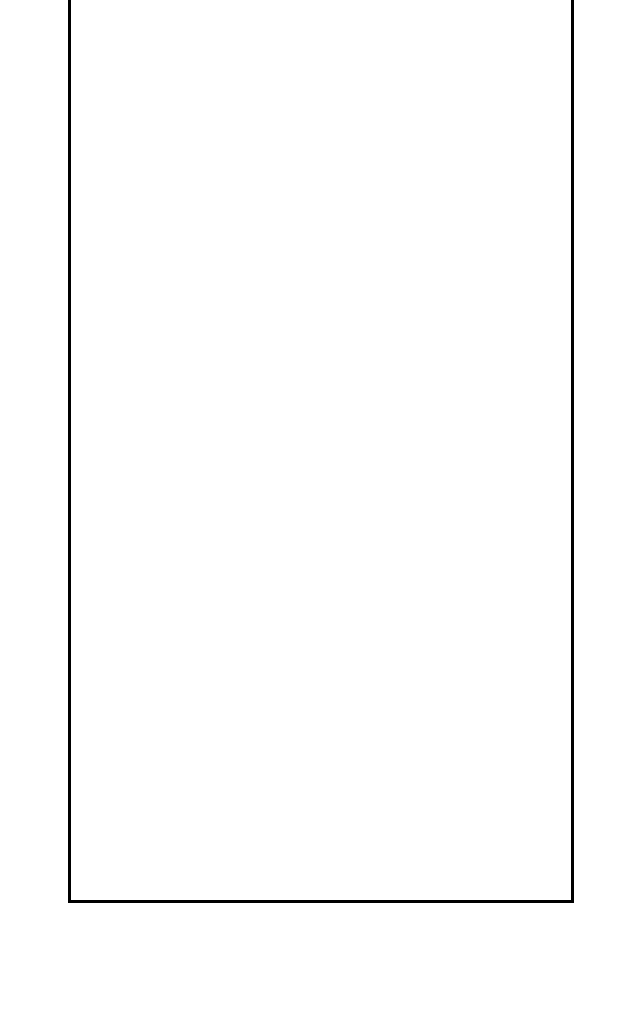
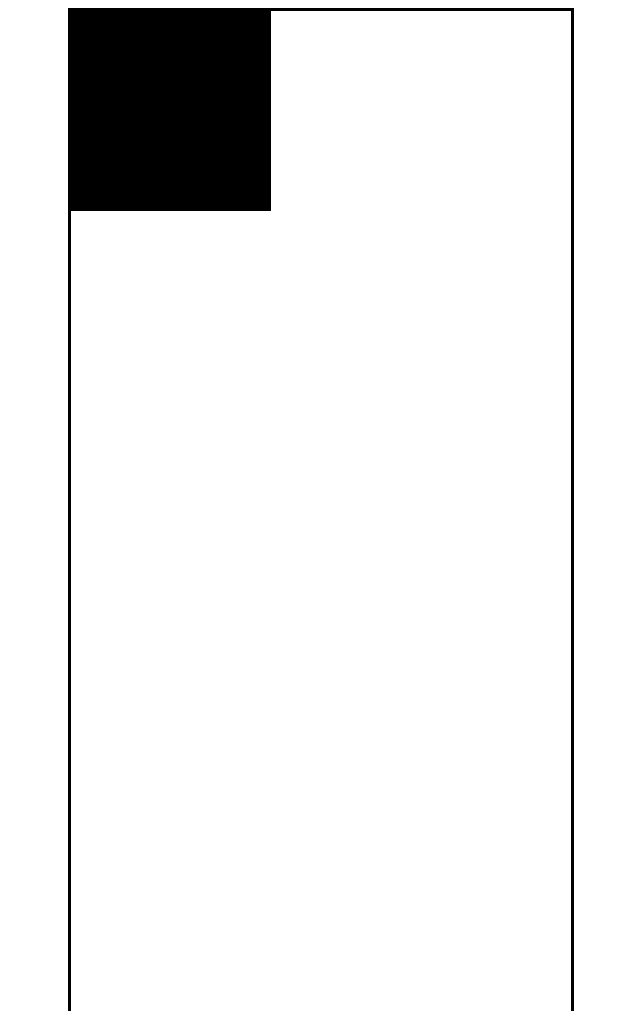
Before and after one commit to mmaustin/js-games, a website: page enemyMovement/index.html in a window 1280 px wide. Shown: the top 1011 px of the page, without its empty margins (319-959 px from the left). Before the commit the page ends 903 px from the top, so only its background shows below. Drawn offline with Linux system fonts and the light colour scheme.

Commit message:
implemented animate function in script file

```diff
--- a/enemyMovement/script.js
+++ b/enemyMovement/script.js
@@ -0,0 +1,17 @@
+/** @type {HTMLCanvasElement} */
+const canvas = document.getElementById('canvas1');
+const ctx = canvas.getContext('2d');
+CANVAS_WIDTH = canvas.width = 500;
+CANVAS_HEIGHT = canvas.height = 1000;
+
+enemy1 = {
+    x: 0,
+    y: 0,
+    width: 200,
+    height: 200
+}
+
+function animate(){
+    ctx.fillRect(enemy1.x, enemy1.y, enemy1.width, enemy1.height);
+}
+animate();
--- a/enemyMovement/style.css
+++ b/enemyMovement/style.css
@@ -1,9 +1,20 @@
+body {
+    display: flex;
+    align-items: center;
+    justify-content: center;
+    flex-direction: row;
+}
+
 #canvas1 {
     border: 3px solid black;
-    position: absolute;
+    /*position: absolute;
     top: 50%;
     left: 50%;
     transform: translate(-50%, -50%);
+    display: flex;
+    align-items: center;
+    justify-content: center;
+    flex-direction: row;*/
     height: 1000px;
     width: 500px;
 }
```
